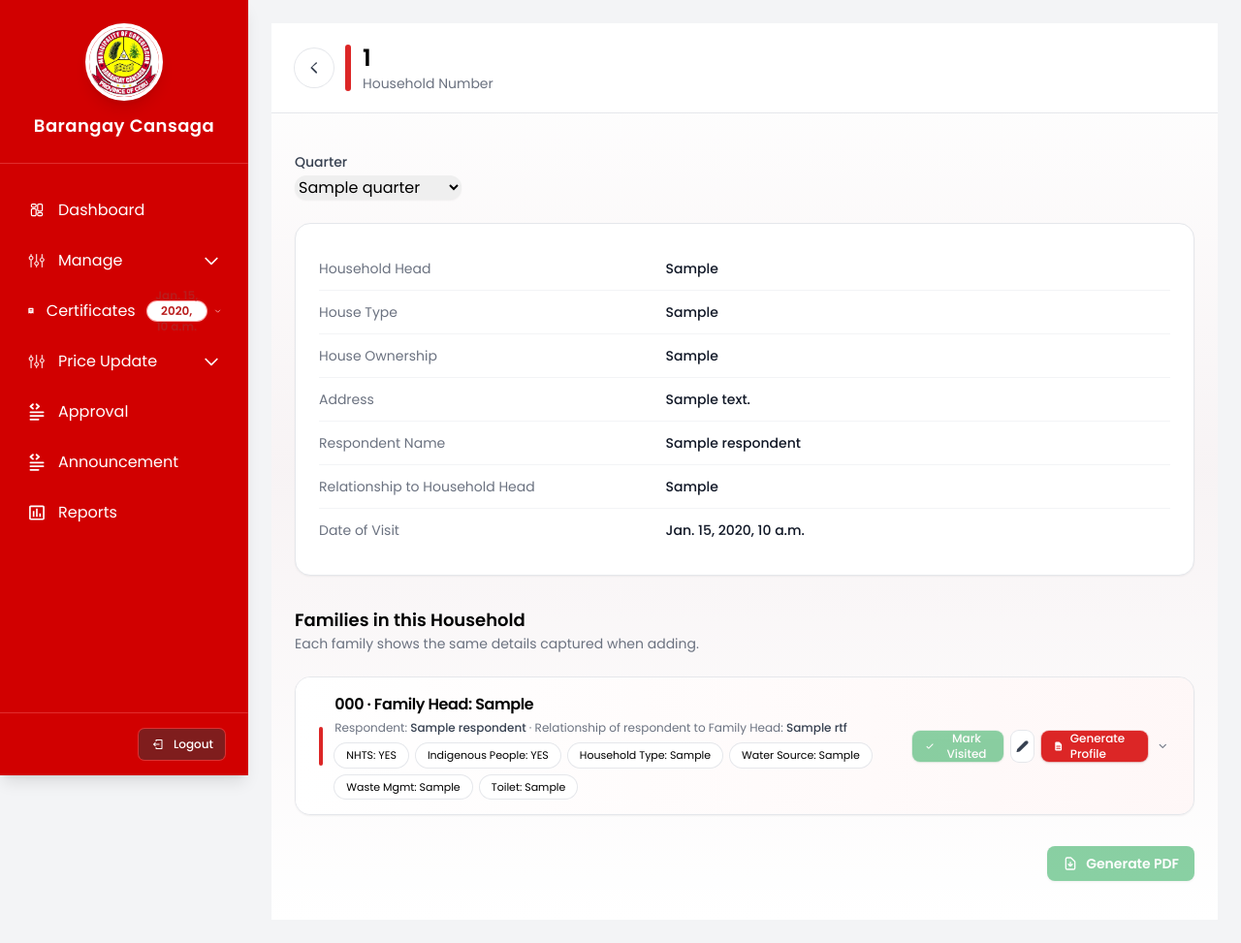
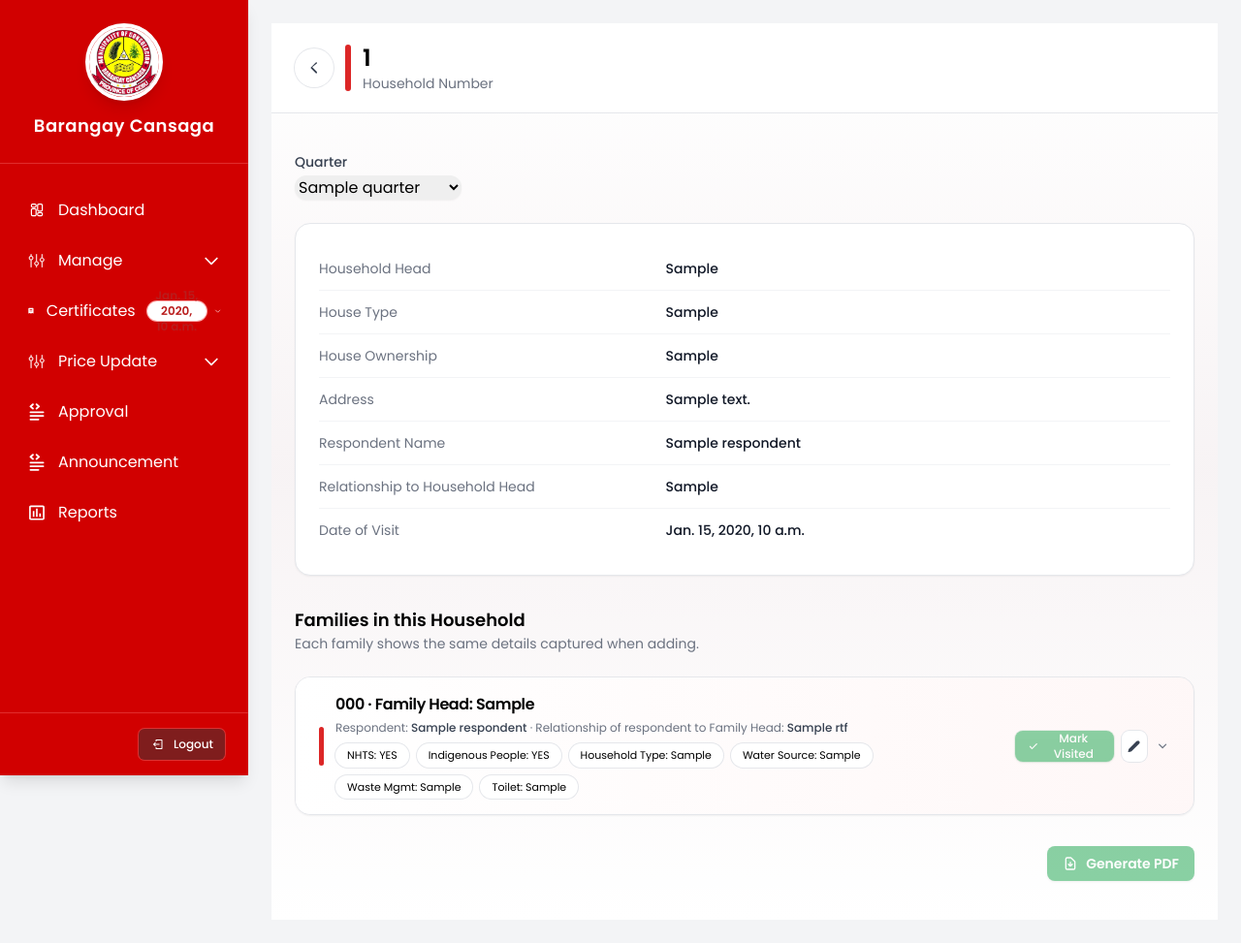
Before and after one commit to Ariadne06/lambo-web, a Django app: template secretary_module/templates/secretary_module/moreHousehold.html in a window 1280 px wide. Shown: the whole page at 97% size. Run offline with Django 5.2, Linux system fonts and the light colour scheme; the template is opened without the code that fills it: most values are stand-ins (such as "Sample title", 1, 10 or a date in 2020); some libraries are stand-ins or nearby versions.

Commit message:
adjusted the generate profile button

```diff
--- a/secretary_module/templates/secretary_module/moreHousehold.html
+++ b/secretary_module/templates/secretary_module/moreHousehold.html
@@ -226,21 +226,6 @@
                     </svg>
                   </button>
 
-                  <!-- GENERATE FAMILY PROFILE PDF -->
-                  <a
-                    href="{% url 'reports_module:family_profile_quarter' f.family_id results.quarter_id %}"
-                    target="_blank"
-                    class="inline-flex h-8 items-center gap-1.5 rounded-lg bg-red-600 px-3 text-xs font-medium text-white shadow ring-1 ring-red-600/20 hover:bg-red-700 focus:outline-none focus:ring-2 focus:ring-red-500 focus:ring-offset-1"
-                    title="Generate Harmonized Family Profile PDF"
-                    aria-label="Generate Harmonized Family Profile PDF"
-                  >
-                    <!-- document icon -->
-                    <svg xmlns="http://www.w3.org/2000/svg" class="h-4 w-4" viewBox="0 0 20 20" fill="currentColor">
-                      <path fill-rule="evenodd" d="M4 4a2 2 0 0 1 2-2h4.586A2 2 0 0 1 12 2.586L15.414 6A2 2 0 0 1 16 7.414V16a2 2 0 0 1-2 2H6a2 2 0 0 1-2-2V4Zm2 6a1 1 0 0 1 1-1h6a1 1 0 1 1 0 2H7a1 1 0 0 1-1-1Zm1 3a1 1 0 1 0 0 2h6a1 1 0 1 0 0-2H7Z" clip-rule="evenodd"/>
-                    </svg>
-                    Generate Profile
-                  </a>
-
                   <!-- existing chevron -->
                   <svg class="h-5 w-5 text-gray-500 transition-transform group-open:rotate-180"
                       xmlns="http://www.w3.org/2000/svg" viewBox="0 0 20 20" fill="currentColor">
@@ -312,6 +297,22 @@
                     <p class="text-sm text-gray-500">No members yet.</p>
                   {% endfor %}
                 </div>
+
+                <!-- GENERATE FAMILY PROFILE PDF - Bottom Right -->
+                <div class="mt-4 flex justify-end">
+                  <a
+                    href="{% url 'reports_module:family_profile_quarter' f.family_id results.quarter_id %}"
+                    target="_blank"
+                    class="inline-flex items-center gap-2 rounded-lg bg-red-600 px-4 py-2 text-sm font-semibold text-white shadow ring-1 ring-red-600/20 hover:bg-red-700 focus:outline-none focus:ring-2 focus:ring-red-500 focus:ring-offset-1 transition-colors"
+                    title="Generate Harmonized Family Profile PDF"
+                    aria-label="Generate Harmonized Family Profile PDF"
+                  >
+                    <svg xmlns="http://www.w3.org/2000/svg" class="h-4 w-4" viewBox="0 0 20 20" fill="currentColor">
+                      <path fill-rule="evenodd" d="M4 4a2 2 0 0 1 2-2h4.586A2 2 0 0 1 12 2.586L15.414 6A2 2 0 0 1 16 7.414V16a2 2 0 0 1-2 2H6a2 2 0 0 1-2-2V4Zm2 6a1 1 0 0 1 1-1h6a1 1 0 1 1 0 2H7a1 1 0 0 1-1-1Zm1 3a1 1 0 1 0 0 2h6a1 1 0 1 0 0-2H7Z" clip-rule="evenodd"/>
+                    </svg>
+                    Generate Profile
+                  </a>
+                </div>
               </div>
             </details>
           {% endfor %}
```
